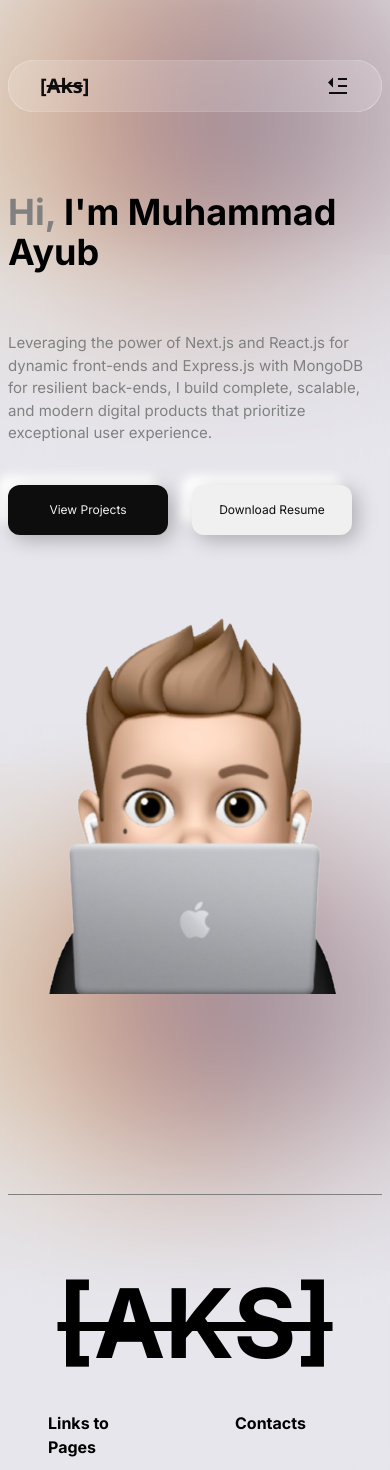
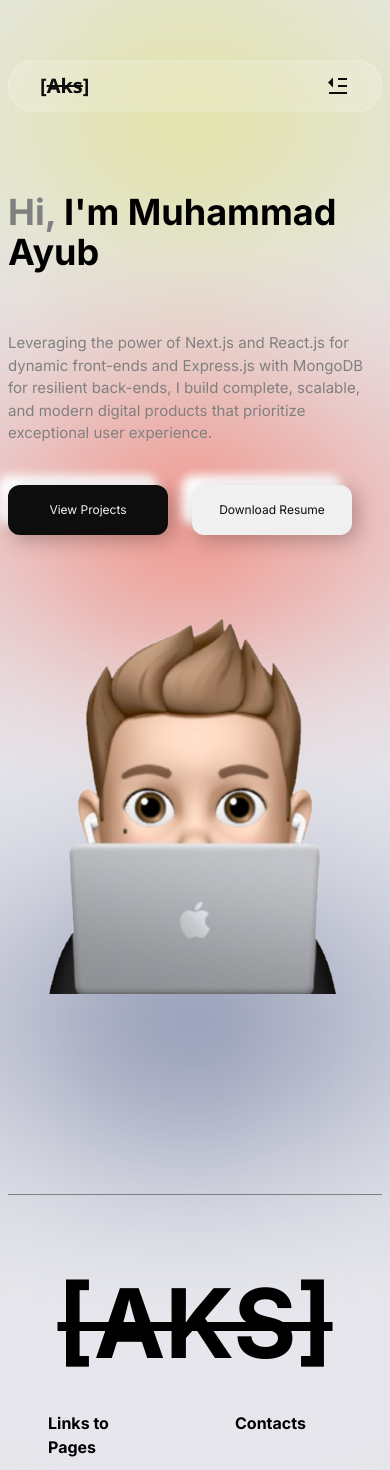
Before and after one commit to Muhammad-Ayub830/myPortfolio, a Next.js app: page / in a window 390 px wide. Shown: the top 1470 px of the page. Built offline with nearby package versions, Linux system fonts and the light colour scheme.

Commit message:
some ui changes

```diff
--- a/app/globals.css
+++ b/app/globals.css
@@ -19,6 +19,6 @@
     box-shadow: 5px  5px 20px 0 #00000042, -10px -10px 10px rgb(255, 255, 255);
 }
 .project-bg{
-    background-image:  linear-gradient(#00000091,rgba(0, 0, 0, 0.747)), url("/dashboard.png") ;
+    background-image:  linear-gradient(#00000091,rgba(0, 0, 0, 0.747)), url("/dashboard.PNG") ;
     /* box-shadow: 0 0 10px 10px rgba(250, 250, 250, 0.849); */
 }
--- a/app/layout.jsx
+++ b/app/layout.jsx
@@ -32,12 +32,12 @@ export default function RootLayout({ children }) {
     <html lang="en">
       <body className={` bg-[#d5d5df] relative w-[100%] max-w-[1400px]  mx-auto  `} >
 
-        <div className="grid grid-cols-3 items-center px-30 pt-30 absolute w-[100%] ">
+        <div className="lg:grid grid-cols-[repeat(auto-fit,minmax(150px,1fr))] h-full items-center px-30 pt-30 absolute w-full lg:h-28">
           <div className="yellow"></div>
-          <div className="red"></div>
-          <div className="blue"></div>
+          <div className="red mt-[400px] lg:mt-0"></div>
+          <div className="blue mt-[900px] lg:mt-0"></div>
         </div>
-        <div className="grid grid-cols-3 items-center px-30 pt-30 absolute w-[100%] top-220 left-0 ">
+        <div className=" hidden lg:grid  grid-cols-3 items-center px-30 pt-30 absolute w-[100%] top-220 left-0 ">
           <div className="yellow"></div>
           <div className="red"></div>
           <div className="blue"></div>
```
Also changed, not shown: public/header.png (added).
